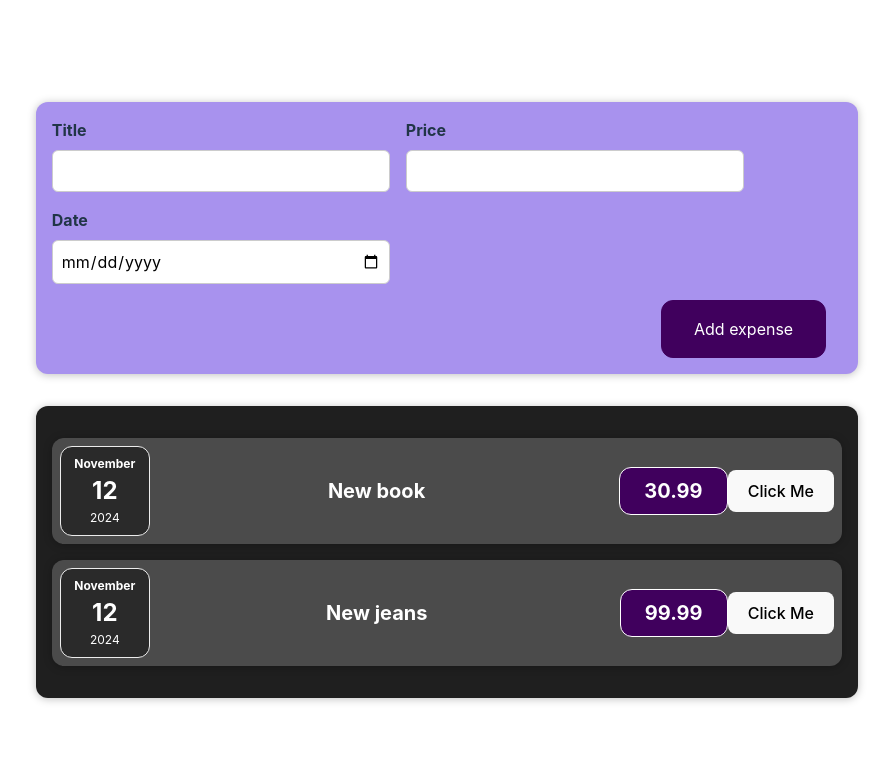
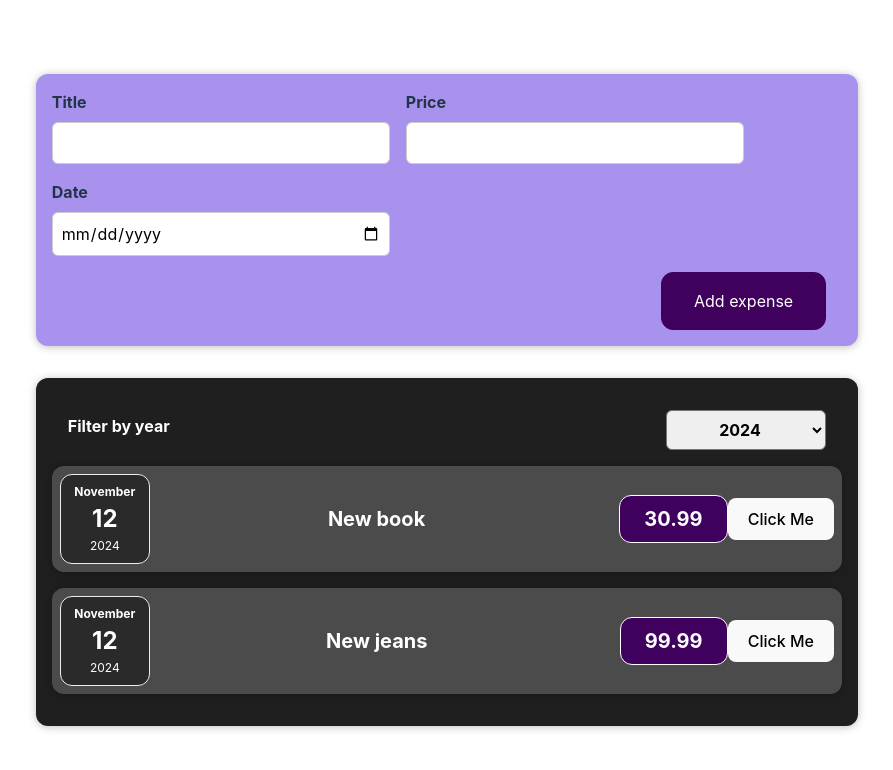
Before and after one commit to roosmagi/expenses2, a React app: page / in a window 1280 px wide. Shown: the top 770 px of the page, without its empty margins (193-1086 px from the left). Built offline with nearby package versions, Linux system fonts and the light colour scheme; the HTML template or start-up script is replaced by a standard one.

Commit message:
Ülesanne 4 - Andmete suunamine (bottom-up) ja väärtuste hetkeseisu lugemine ning määramine

```diff
--- /dev/null
+++ b/src/assets/Expenses/ExpenseFilter.css
@@ -0,0 +1,24 @@
+.expenses-filter {
+    color: white;
+    padding: 0 1rem;
+}
+
+.expenses-filter__control {
+    display: flex;
+    width: 100%;
+    align-items: center;
+    justify-content: space-between;
+    margin: 1rem 0;
+}
+
+.expenses-filter label {
+    font-weight: bold;
+    margin-bottom: 0.5rem;
+}
+
+.expenses-filter select {
+    font: inherit;
+    padding: 0.5rem 3rem;
+    font-weight: bold;
+    border-radius: 6px;
+}
--- /dev/null
+++ b/src/assets/Expenses/ExpenseFilter.jsx
@@ -0,0 +1,24 @@
+import React from 'react';
+import './ExpenseFilter.css';
+
+const ExpensesFilter = (props) => {
+    const dropDownChangeHandler = (event) => {
+        console.log(event.target)
+        props.onChangeFilter(event.target.value)
+    }
+
+    return (
+        <div className='expenses-filter'>
+            <div className='expenses-filter__control'>
+                <label >Filter by year</label>
+                <select value={props.selected} onChange={dropDownChangeHandler}>
+                    <option value='2023'>2023</option>
+                    <option value='2024'>2024</option>
+                    <option value='2025'>2025</option>
+                </select>
+            </div>
+        </div>
+    );
+};
+
+export default ExpensesFilter;
--- a/src/assets/Expenses/Expenses.jsx
+++ b/src/assets/Expenses/Expenses.jsx
@@ -1,28 +1,44 @@
-import ExpenseItem from './ExpenseItem'
-import Card from '../UI/Card'
-import './Expenses.css'
+import React, { useState } from 'react';
+import ExpenseItem from './ExpenseItem';
+import ExpensesFilter from './ExpenseFilter.jsx';
+import Card from '../UI/Card';
+import './Expenses.css';
 
-const Expenses = (props) => {
-
-    const expenses =[
+const Expenses = () => {
+  const [filteredYear, setFilteredYear] = useState('2024');
+  const expenses = [
     {
       date: new Date(2024, 10, 12),
       title: 'New book',
-          price: 30.99
+      price: 30.99,
     },
     {
       date: new Date(2024, 10, 12),
-          title: "New jeans",
-          price: 99.99
+      title: 'New jeans',
+      price: 99.99,
     }
-      ]
+  ];
+
+  const onChangeHandler = (selectedYear) => {
+    console.log('Valitud aasta: ',typeof selectedYear);
+    setFilteredYear(selectedYear);
+  };
+
+  const filteredExpenses = expenses.filter(expenses =>
+    expenses.date.getFullYear().toString() === filteredYear
+  );
+
 
   return (
+    <div>
       <Card className="expenses">
-            <ExpenseItem data={expenses[0]}/>
-            <ExpenseItem data={expenses[1]}/>
+      <ExpensesFilter selected={filteredYear} onChangeFilter={onChangeHandler} />
+        {filteredExpenses.map((expense, index) => (
+          <ExpenseItem key={index} data={expense} />
+        ))}
       </Card>
-        )
-}
+    </div>
+  );
+};
 
-export default Expenses
+export default Expenses;
```
Lines whose indentation alone changed are shown as unchanged.
